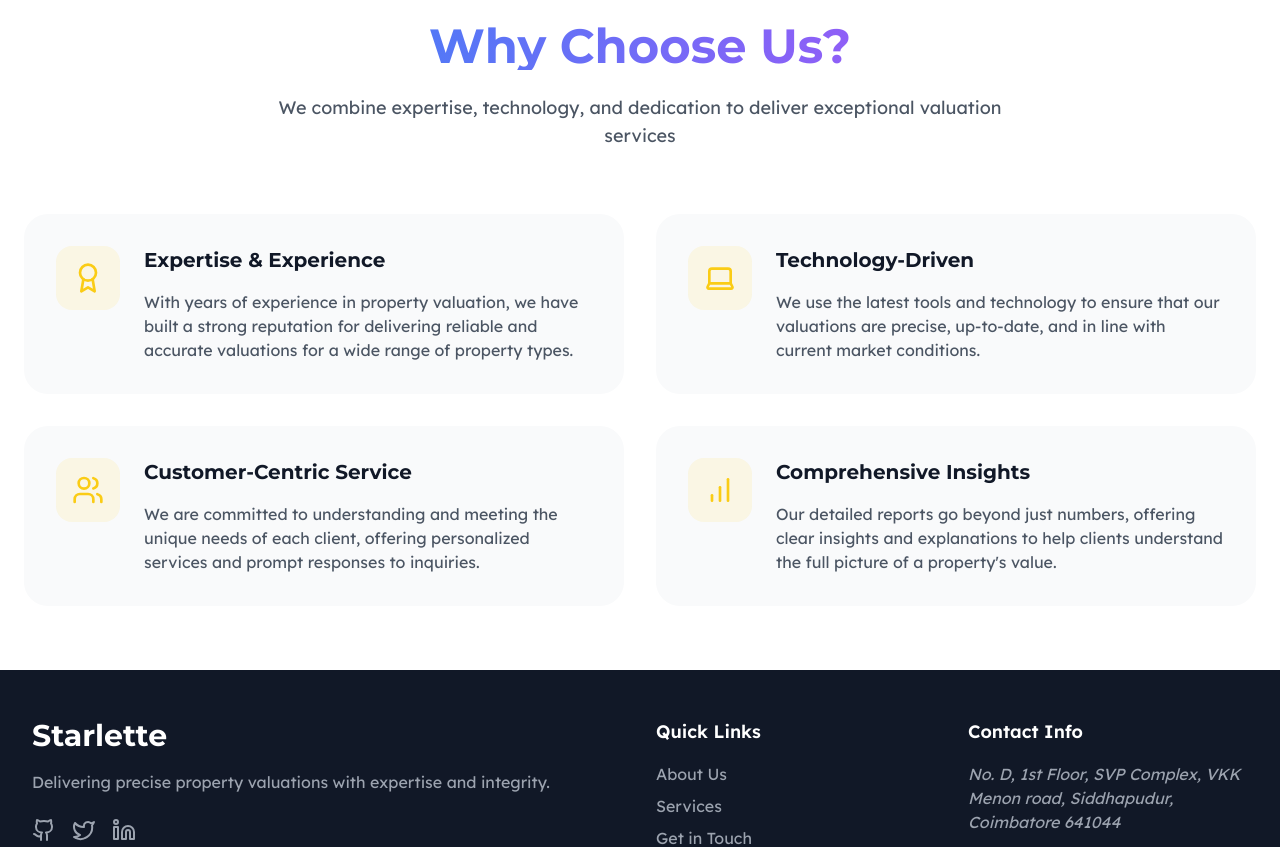
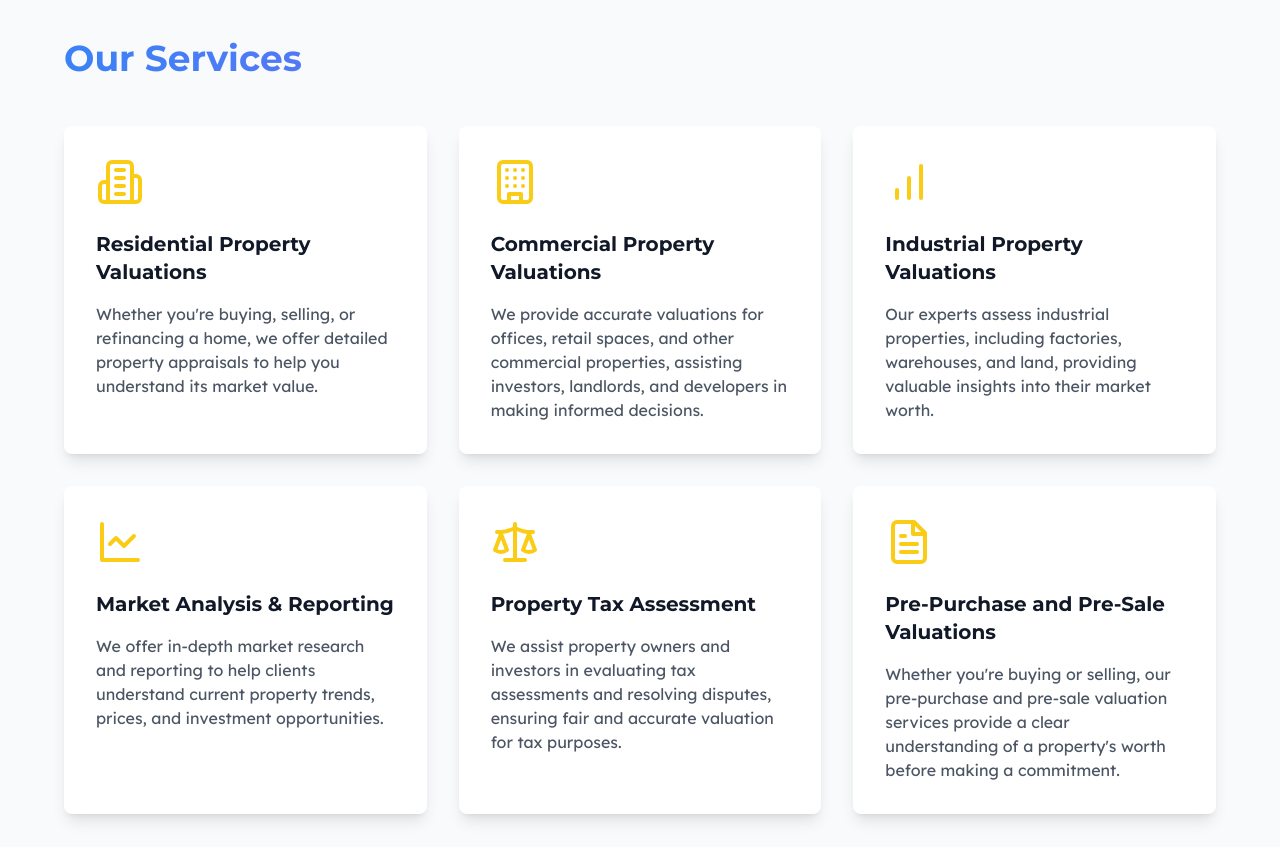
Before and after one commit to keerthana-kumar-08/starlette, a React (Vite) app: page / in a window 1280 px wide. Shown: the part 940-1787 px from the top of the page. Built offline with nearby package versions, Linux system fonts and the light colour scheme; no server answers.

Commit message:
Service page content and UI update

```diff
--- /dev/null
+++ b/src/components/Services.tsx
@@ -0,0 +1,81 @@
+import { motion } from "framer-motion";
+import {
+  Building2,
+  Building,
+  BarChart,
+  LineChart,
+  Scale,
+  FileText,
+} from "lucide-react";
+
+const services = [
+  {
+    title: "Residential Property Valuations",
+    description:
+      "Whether you're buying, selling, or refinancing a home, we offer detailed property appraisals to help you understand its market value.",
+    icon: Building2,
+  },
+  {
+    title: "Commercial Property Valuations",
+    description:
+      "We provide accurate valuations for offices, retail spaces, and other commercial properties, assisting investors, landlords, and developers in making informed decisions.",
+    icon: Building,
+  },
+  {
+    title: "Industrial Property Valuations",
+    description:
+      "Our experts assess industrial properties, including factories, warehouses, and land, providing valuable insights into their market worth.",
+    icon: BarChart,
+  },
+  {
+    title: "Market Analysis & Reporting",
+    description:
+      "We offer in-depth market research and reporting to help clients understand current property trends, prices, and investment opportunities.",
+    icon: LineChart,
+  },
+  {
+    title: "Property Tax Assessment",
+    description:
+      "We assist property owners and investors in evaluating tax assessments and resolving disputes, ensuring fair and accurate valuation for tax purposes.",
+    icon: Scale,
+  },
+  {
+    title: "Pre-Purchase and Pre-Sale Valuations",
+    description:
+      "Whether you're buying or selling, our pre-purchase and pre-sale valuation services provide a clear understanding of a property's worth before making a commitment.",
+    icon: FileText,
+  },
+];
+
+const Services = ({ fadeIn }: any) => {
+  return (
+    <section className="py-20 px-16 bg-gray-50">
+      <motion.div
+        initial={fadeIn.initial}
+        whileInView={fadeIn.animate}
+        transition={fadeIn.transition}
+        viewport={{ once: true }}
+      >
+        <h2 className="text-4xl font-bold mb-12">Our Services</h2>
+        <div className="grid grid-cols-1 md:grid-cols-2 lg:grid-cols-3 gap-8">
+          {services.map((service, index) => (
+            <motion.div
+              key={index}
+              initial={{ opacity: 0, y: 20 }}
+              whileInView={{ opacity: 1, y: 0 }}
+              transition={{ delay: index * 0.1 }}
+              viewport={{ once: true }}
+              className="bg-white p-8 rounded-lg shadow-lg hover:shadow-xl transition-shadow"
+            >
+              <service.icon className="w-12 h-12 text-yellow-400 mb-6" />
+              <h3 className="text-xl font-bold mb-4">{service.title}</h3>
+              <p className="text-gray-600">{service.description}</p>
+            </motion.div>
+          ))}
+        </div>
+      </motion.div>
+    </section>
+  );
+};
+
+export default Services;
--- a/src/pages/Home/index.tsx
+++ b/src/pages/Home/index.tsx
@@ -1,6 +1,6 @@
 import Hero from '../../components/Hero';
-// import Services from '../../components/ServiceCard';
 import ChooseUs from '../../components/ChooseUs';
+import Services from '../../components/Services';
 
 const fadeIn = {
   initial: { opacity: 0, y: 30 },
@@ -20,7 +20,7 @@ const Home = () => {
   return (
     <div>
       <Hero />
-      {/* <Services fadeIn={fadeIn} stagger={stagger} /> */}
+      <Services fadeIn={fadeIn} stagger={stagger} />
       <ChooseUs fadeIn={fadeIn} stagger={stagger} />
     </div>
   );
```
